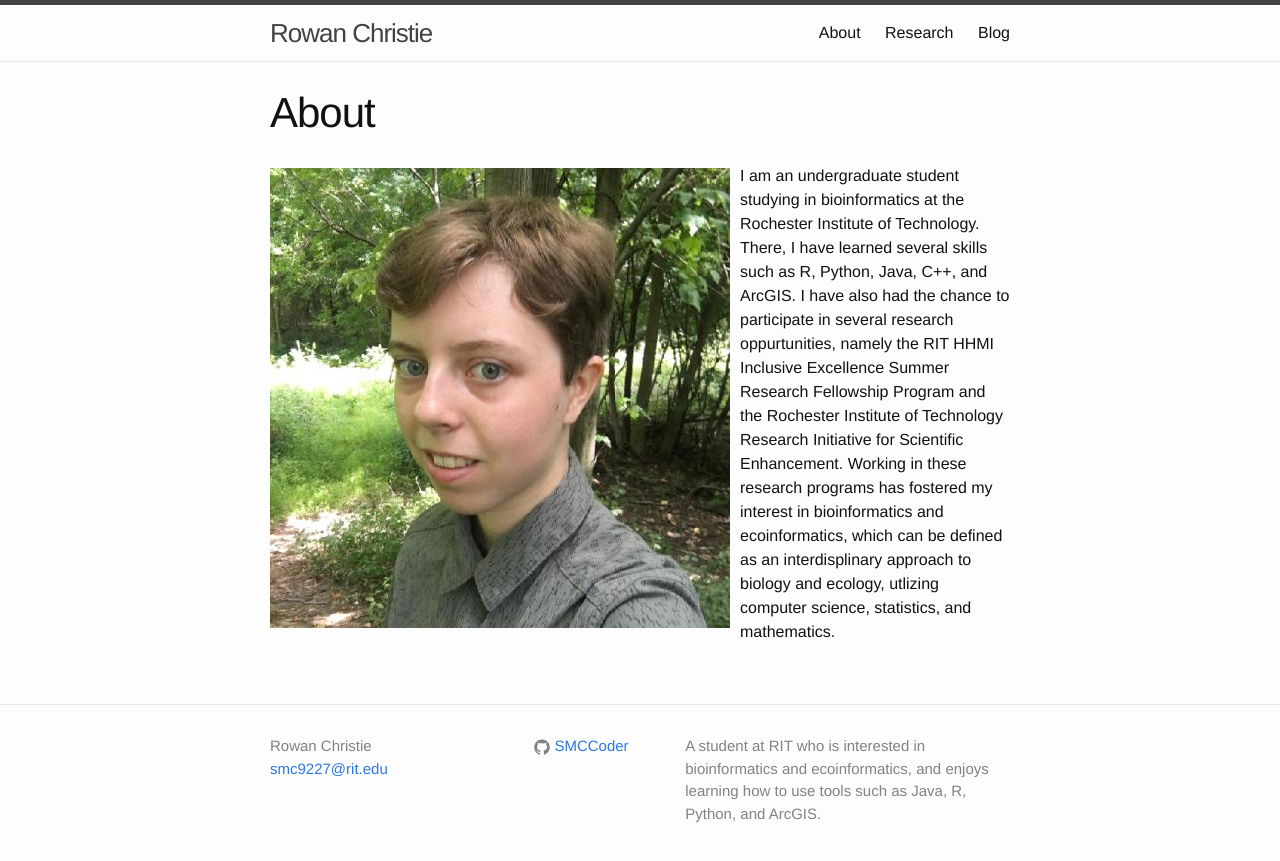
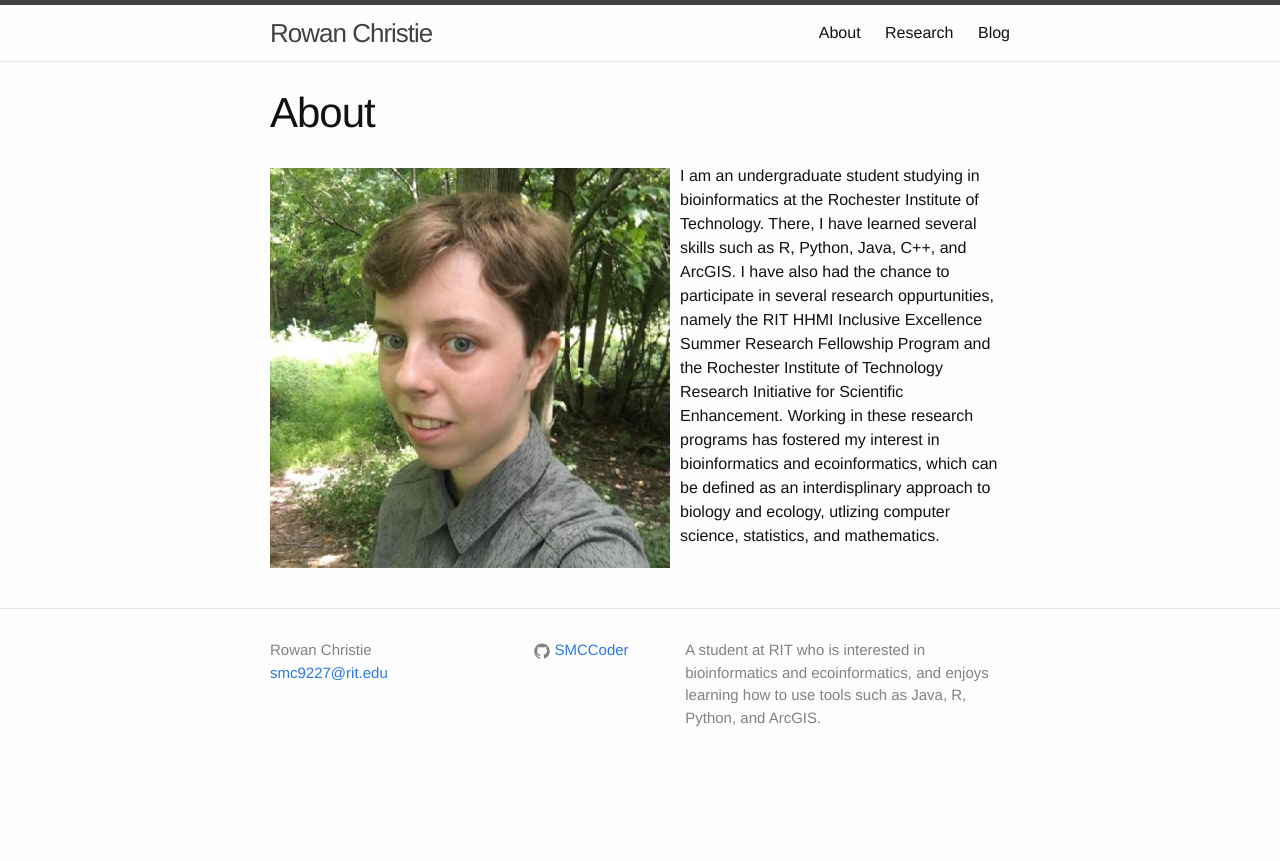
Before and after one commit to SMCCoder/SMCCoder.github.io, a Jekyll site: the page built from about.html, in a window 1280 px wide. Shown: the top 861 px of the page. Built offline with Jekyll 4.4.1, drawn with Linux system fonts in a browser that asks for light colours.

Commit message:
size change of profile pic

```diff
--- a/about.html
+++ b/about.html
@@ -6,7 +6,7 @@ permalink: /about/
 
 <div class="home">
 
-  <img style="float:left; margin: 4px 10px 0px 0px;" alt="profile picture" src="{{ site.url }}/assets/rowan_02042020.jfif" />
+  <img style="float:left; margin: 4px 10px 0px 0px; width: 400px;" alt="profile picture" src="{{ site.url }}/assets/rowan_02042020.jfif" />
 
   <p>I am an undergraduate student studying in bioinformatics at the Rochester Institute of Technology. There, I have learned several skills such as R, Python, Java, C++, and ArcGIS. I have also had the chance to participate in several research oppurtunities, namely the RIT HHMI Inclusive Excellence Summer Research Fellowship Program and the Rochester Institute of Technology Research Initiative for Scientific Enhancement. Working in these research programs has fostered my interest in bioinformatics and ecoinformatics, which can be defined as an interdisplinary approach to biology and ecology, utlizing computer science, statistics, and mathematics. </p>
 
```
